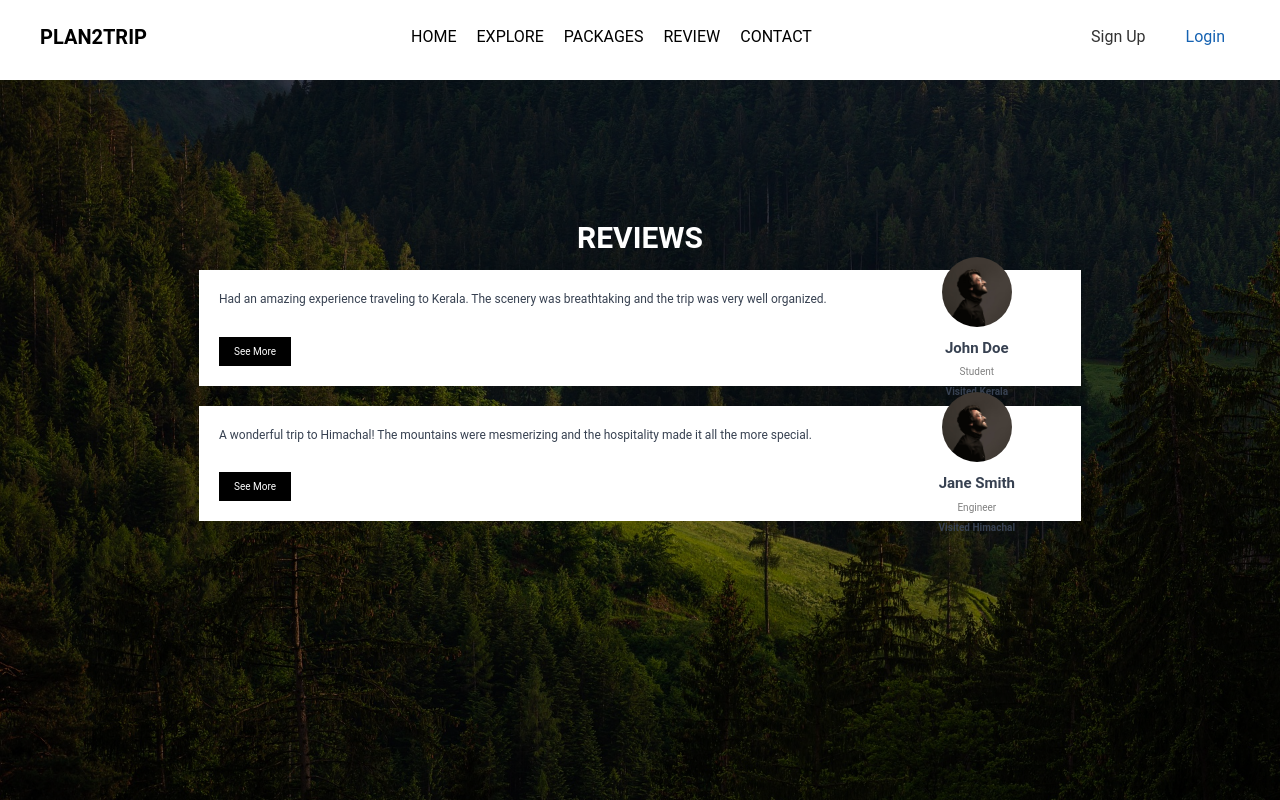
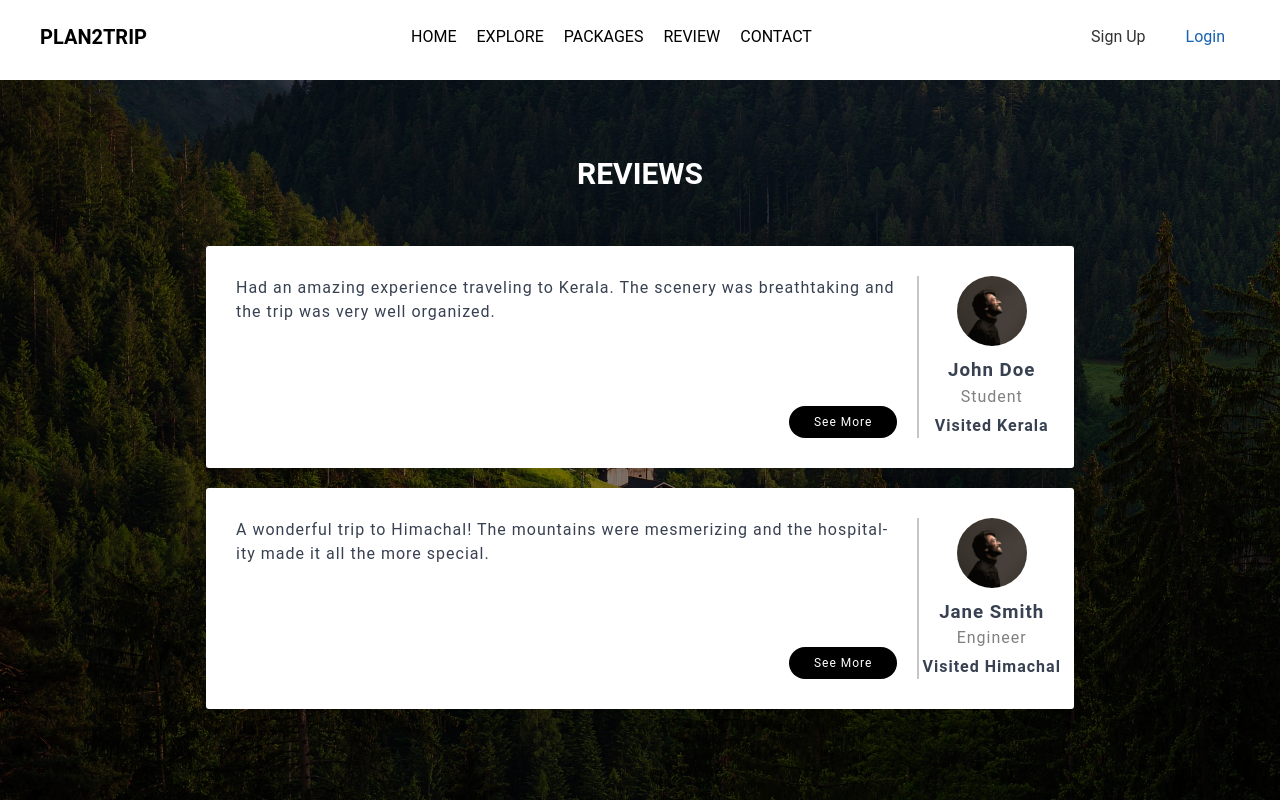
Before and after one commit to kishansrivastava-ks/plan2trip, a React (Vite) app: page / in a window 1280 px wide. Built offline with nearby package versions, Linux system fonts and the light colour scheme.

Commit message:
reviews section

```diff
--- a/src/components/Home/Reviews.jsx
+++ b/src/components/Home/Reviews.jsx
@@ -26,6 +26,7 @@ const Heading = styled.h2`
   font-weight: bold;
   text-align: center;
   z-index: 2;
+  margin-bottom: 3rem;
 `;
 
 const ReviewsContainer = styled.div`
@@ -35,17 +36,19 @@ const ReviewsContainer = styled.div`
   gap: 2rem;
   width: 100%;
   z-index: 2;
-  padding: 1rem;
+  padding: 2rem;
 `;
 
 const ReviewBox = styled.div`
   width: 70%;
-  height: 30%;
-  background-color: white;
-  padding: 2rem;
+  /* height: 30%; */
+  background-color: #fff;
+  padding: 3rem;
+  padding-right: 1rem;
   display: flex;
   justify-content: space-between;
   box-shadow: var(--shadow-md);
+  border-radius: 3px;
 
   @media (max-width: 768px) {
     flex-direction: column;
@@ -54,38 +57,46 @@ const ReviewBox = styled.div`
 `;
 
 const LeftColumn = styled.div`
-  flex: 80%;
+  flex: 85%;
   display: flex;
   flex-direction: column;
   justify-content: space-between;
+  border-right: 2px solid #aaaa;
+  /* border: 1px solid red; */
+  padding-right: 2rem;
 `;
 
 const ReviewText = styled.p`
-  font-size: 1.2rem;
+  /* font-size: 1.2rem; */
   margin-bottom: 1rem;
+  /* width: 100%; */
+  letter-spacing: 1px;
 `;
 
 const SeeMoreButton = styled.button`
   align-self: flex-start;
-  padding: 0.7rem 1.5rem;
+  padding: 0.7rem 2.5rem;
   background-color: black;
   color: white;
   border: none;
   cursor: pointer;
-  font-size: 1rem;
+  font-size: 1.2rem;
+  letter-spacing: 1px;
+  border-radius: 24px;
   transition: background-color 0.3s ease;
-
+  margin-left: auto;
   &:hover {
     background-color: var(--color-main);
   }
 `;
 
 const RightColumn = styled.div`
-  flex: 20%;
+  flex: 18%;
   display: flex;
   flex-direction: column;
   align-items: center;
   justify-content: center;
+  /* border: 1px solid red; */
 `;
 
 const UserPhoto = styled.img`
@@ -97,20 +108,23 @@ const UserPhoto = styled.img`
 `;
 
 const UserName = styled.h3`
-  font-size: 1.5rem;
+  /* font-size: 1.5rem; */
   font-weight: bold;
-  margin-bottom: 0.5rem;
+  /* margin-bottom: 0.5rem; */
+  letter-spacing: 1px;
 `;
 
 const UserDesignation = styled.p`
-  font-size: 1rem;
+  /* font-size: 1rem; */
   color: gray;
   margin-bottom: 0.5rem;
+  letter-spacing: 1px;
 `;
 
 const PlaceVisited = styled.p`
-  font-size: 1rem;
+  /* font-size: 1rem; */
   font-weight: bold;
+  letter-spacing: 1px;
 `;
 
 function Reviews() {
```
